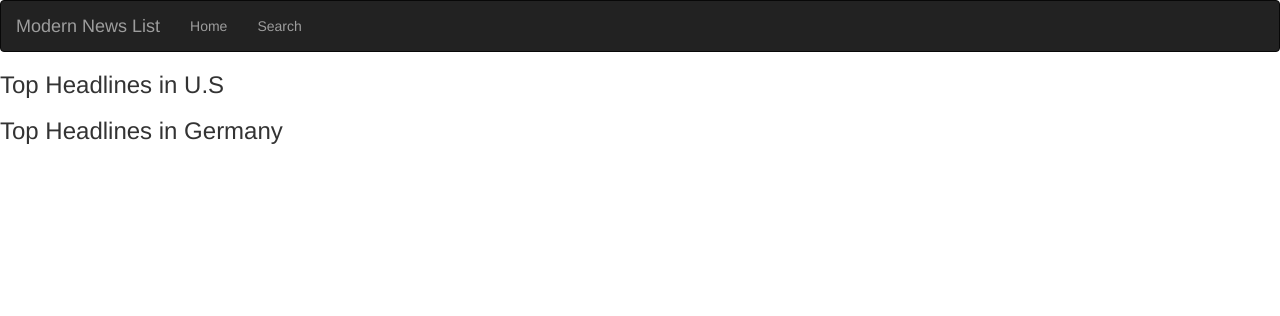
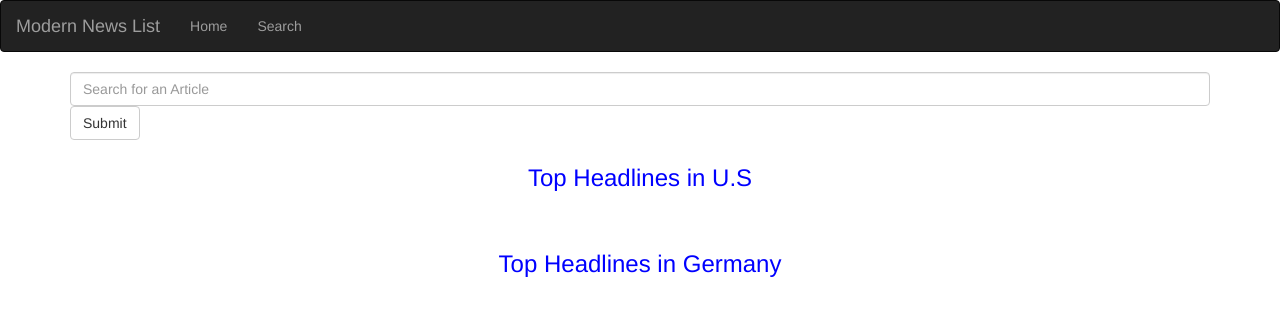
Before and after one commit to maureen-muriithi/Modern-News-App, a Flask app: template app/templates/index.html in a window 1280 px wide. Shown: the top 316 px of the page. Run offline with Flask 2, Linux system fonts and the light colour scheme; the template is opened without the code that fills it, so the values that code supplies are empty; parts of the project's set-up code (start-up, migrations or seed data) failed here and were passed over; some libraries are stand-ins or nearby versions.

Commit message:
Add search functionality

```diff
--- a/app/__init__.py
+++ b/app/__init__.py
@@ -13,3 +13,4 @@ app.config.from_pyfile('config.py')
 bootstrap = Bootstrap(app)
 
 from app import views
+from app import errors
--- /dev/null
+++ b/app/static/css/index.css
@@ -0,0 +1,20 @@
+.img-responsive{
+ justify-items: center;
+ padding: 4px;
+ width: 200px;
+ height: 200px;
+}
+
+h3{
+    padding-top: 5px;
+    padding-bottom: 5px;
+    text-align: center;
+    font-weight: 500;
+    color: blue;
+}
+
+h1{
+    color: black;
+    font-weight: 800;
+    text-align: center;
+}
--- a/app/templates/base.html
+++ b/app/templates/base.html
@@ -21,5 +21,9 @@
     {% block content %}
 
     {% endblock %}
+
+    {% block footer %}
+        {% include footer.html %}
+    {% endblock %}
 </body>
 </html>
--- a/app/templates/index.html
+++ b/app/templates/index.html
@@ -14,13 +14,30 @@
     {% endif %}
 </head>
 <body>
+    <!-- Styles block -->
+    {% block styles%}
+        {{ super() }}
+        <link rel="stylesheet" href="{{url_for('static',filename='css/index.css')}}">
+    {% endblock %}
+
     {% block content %}
+
+    <!-- Search button section -->
+    <div class="container">
+        <form>
+            <input type="text" name="article_query" placeholder="Search for an Article" class="form-control">
+            <input type="submit"  value="Submit" class="btn btn-default">
+        </form>
+
+    </div>
+
         <h1>{{ heading }}</h1>
         <!-- Popular news section  -->
         <h3> Top Headlines in U.S</h3>
         <ul>
             {{ macro.displayNewsList(us)}}
         </ul>
+        <br>
         <h3>Top Headlines in Germany</h3>
         <ul>
             {{ macro.displayNewsList(de)}}
--- a/app/templates/macros.html
+++ b/app/templates/macros.html
@@ -1,15 +1,8 @@
-<!-- {% macro displayNewsList(news_list) %}
-
-    {% for news in news_list %}
-    <li>{{ news.title}}</li>
-    {% endfor %}
-
-{% endmacro %} -->
 
 {% macro displayNewsList(news_list) %}
 
     {% for news in news_list %}
-        <div class="col-xs-12 col-sm-4 col-md-2 col-lg-2 article-card">
+        <div class="col-xs-12 col-md-4 col-md-2 col-md-2 article-card">
             <img src="{{ news.image }}" alt="{{ news.title }}" class="img-responsive">
             <li class="text-center">
                 <a href="/news/{{news.id}}">
--- /dev/null
+++ b/app/templates/notFound.html
@@ -0,0 +1,5 @@
+{% extends 'base.html' %}
+
+{% block content %}
+    <h1> Seems you've landed on a page that doesn't exist </h1>
+{% endblock %}
```
Also changed, not shown: app/errors.py (added, +9 -0 lines), app/requests.py (+15 -0 lines), app/templates/search.html (added, +15 -0 lines), app/views.py (+19 -3 lines), app/templates/footer.html (added), 1 other file.
